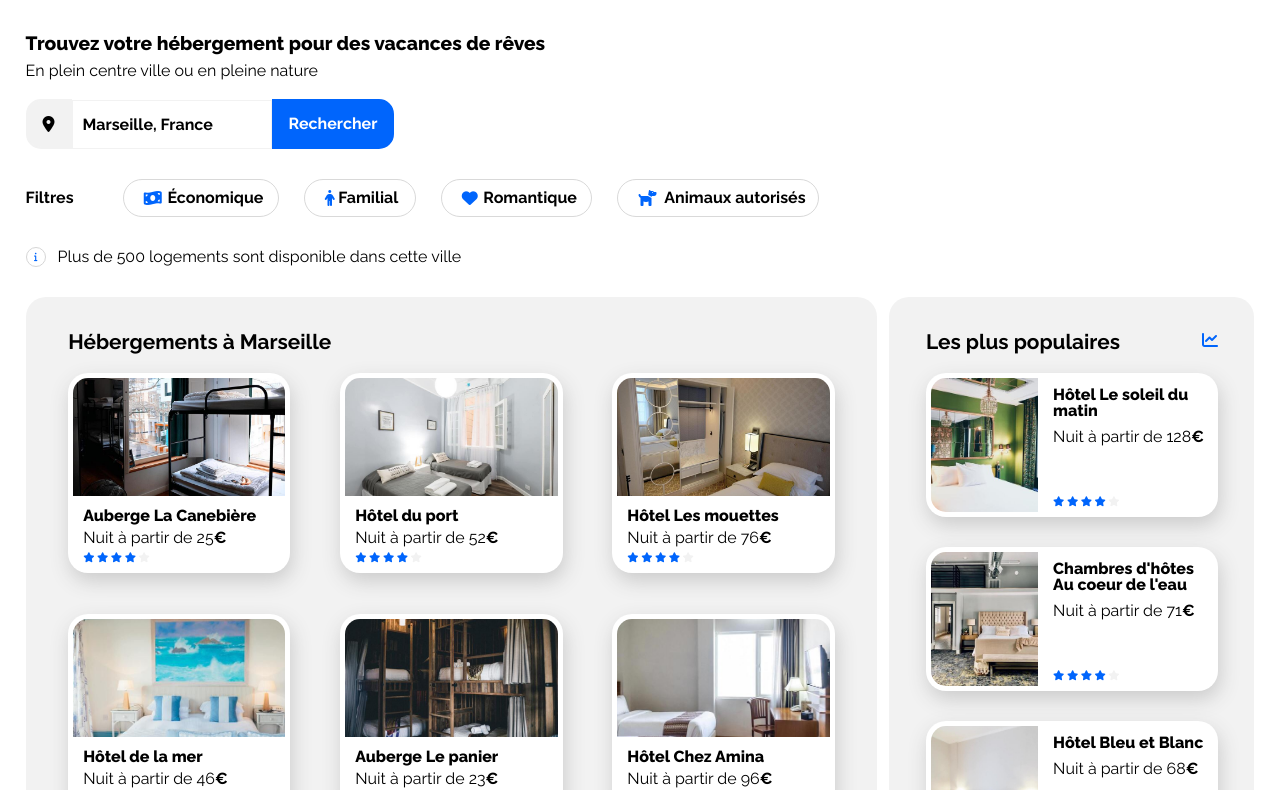
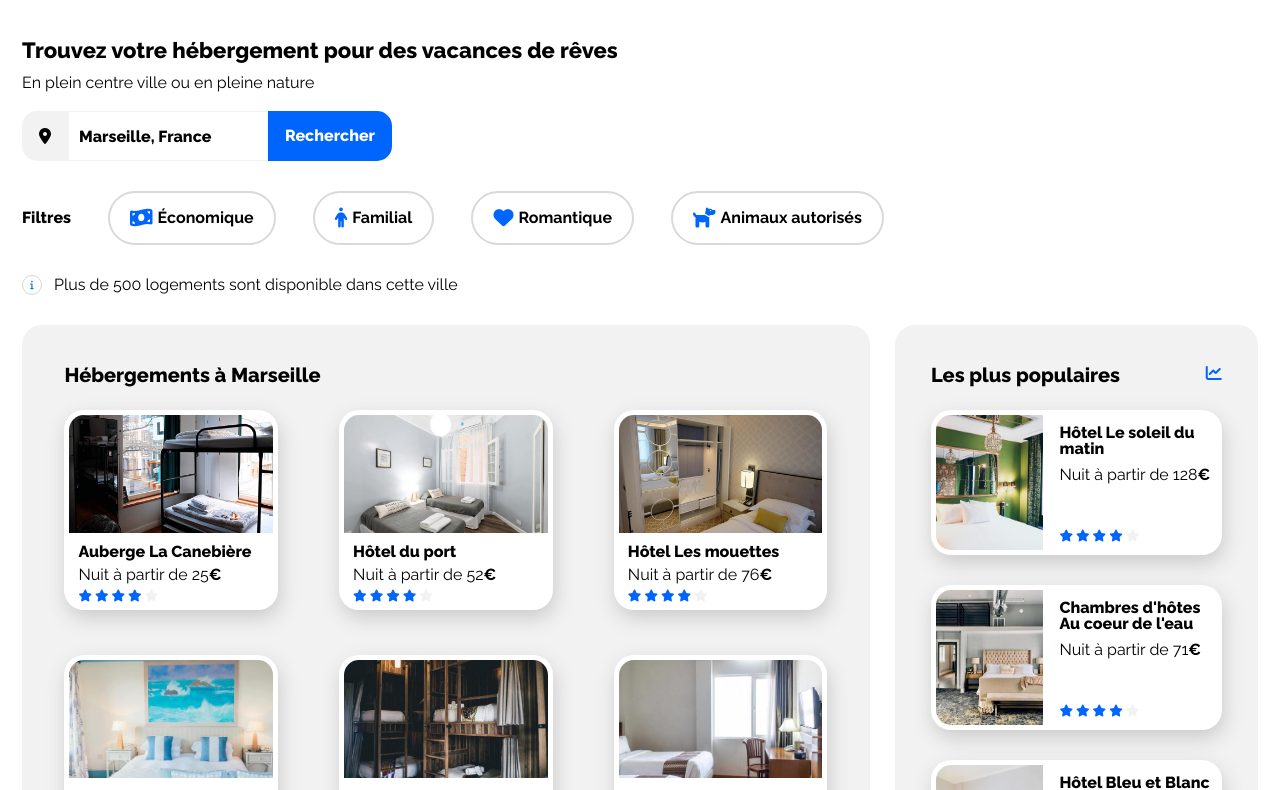
Before and after one commit to Neordan/projet-Booki, a plain HTML site: page index.html in a window 1280 px wide. Shown: the part 65-855 px from the top of the page. Drawn offline with Linux system fonts and the light colour scheme.

Commit message:
Optimisation du HTML & CSS

```diff
--- a/index.html
+++ b/index.html
@@ -24,9 +24,7 @@
     <!----------------------- Header -------------------------->
 
     <header>
-        <div class="img">
             <img src="/assets/img/logo/Booki.png" alt="Booki">
-        </div>
         <nav>
             <a href="#second-container">hébergements</a>
             <a href="#third-container">activités</a>
@@ -52,26 +50,23 @@
 
             <div class="filter">
                 <p>Filtres</p>
-                <div class="filter-group">
-                    <div class="btn-filter economic">
+
+                    <div class="btn-filter">
                         <i class="fa-solid fa-money-bill-wave"></i>
                         <p>Économique</p>
                     </div>
-                    <div class="btn-filter family">
+                    <div class="btn-filter">
                         <i class="fa-solid fa-person"></i>
-                        <div class="icon-p">
                             <p>Familial</p>
-                        </div>
                     </div>
-                    <div class="btn-filter romantic">
+                    <div class="btn-filter">
                         <i class="fa-solid fa-heart"></i>
                         <p>Romantique</p>
                     </div>
-                    <div class="btn-filter animals">
+                    <div class="btn-filter">
                         <i class="fa-solid fa-dog"></i>
                         <p>Animaux autorisés</p>
                     </div>
-                </div>
             </div>
 
             <!---------------------- Phrase informative --------------------->
@@ -84,22 +79,22 @@
             </div>
         </section>
 
-        <!---------------------- Section hébergement --------------------->
+        <!---------------------- Section hébergement/populaire --------------------->
 
         <section id="second-container">
-            <div class="home">
+            <div class="hebergement">
                 <h2>Hébergements à Marseille</h2>
-                <div class="cards-home">
+                <div class="cards-hebergement">
 
                     <!---------------------- Carte hébergement --------------------->
-                    <a href="" class="card-home">
+                    <a href="#" class="card-hebergement">
 
-                        <img class="img-home"
+                        <img
                             src="./assets/img/hébergements/4_small/marcus-loke-WQJvWU_HZFo-unsplash.jpg"
                             alt="Auberge La Canebière">
-                        <div class="info-home">
+                        <div class="info-hebergement">
                             <h3>Auberge La Canebière</h3>
-                            <p class="night">Nuit à partir de 25<span>€</span></p>
+                            <p>Nuit à partir de 25<span>€</span></p>
                             <div class="stars">
                                 <i class="fa-solid fa-star"></i>
                                 <i class="fa-solid fa-star"></i>
@@ -112,13 +107,13 @@
 
                     <!---------------------- Carte hébergement --------------------->
 
-                    <a href="" class="card-home">
-                        <img class="img-home"
+                    <a href="#" class="card-hebergement">
+                        <img
                             src="./assets/img/hébergements/4_small/fred-kleber-gTbaxaVLvsg-unsplash.jpg"
                             alt="Hôtel du port">
-                        <div class="info-home">
+                        <div class="info-hebergement">
                             <h3>Hôtel du port</h3>
-                            <p class="night">Nuit à partir de 52<span>€</span></p>
+                            <p>Nuit à partir de 52<span>€</span></p>
                             <div class="stars">
                                 <i class="fa-solid f-xs fa-star"></i>
                                 <i class="fa-solid fa-star"></i>
@@ -131,13 +126,13 @@
 
                     <!---------------------- Carte hébergement --------------------->
 
-                    <a href="" class="card-home">
-                        <img class="img-home"
+                    <a href="#" class="card-hebergement">
+                        <img
                             src="./assets/img/hébergements/4_small/reisetopia-B8WIgxA_PFU-unsplash.jpg"
                             alt="Hôtel Les mouettes">
-                        <div class="info-home">
+                        <div class="info-hebergement">
                             <h3>Hôtel Les mouettes</h3>
-                            <p class="night">Nuit à partir de 76<span>€</span></p>
+                            <p>Nuit à partir de 76<span>€</span></p>
                             <div class="stars">
                                 <i class="fa-solid fa-star"></i>
                                 <i class="fa-solid fa-star"></i>
@@ -150,13 +145,13 @@
 
                     <!---------------------- Carte hébergement --------------------->
 
-                    <a href="" class="card-home">
-                        <img class="img-home"
+                    <a href="#" class="card-hebergement">
+                        <img
                             src="./assets/img/hébergements/4_small/annie-spratt-Eg1qcIitAuA-unsplash.jpg"
                             alt="Hôtel de la mer">
-                        <div class="info-home">
+                        <div class="info-hebergement">
                             <h3>Hôtel de la mer</h3>
-                            <p class="night">Nuit à partir de 46<span>€</span></p>
+                            <p>Nuit à partir de 46<span>€</span></p>
                             <div class="stars">
                                 <i class="fa-solid fa-star"></i>
                                 <i class="fa-solid fa-star"></i>
@@ -169,11 +164,11 @@
 
                     <!---------------------- Carte hébergement --------------------->
 
-                    <a href="" class="card-home">
-                        <img class="img-home"
+                    <a href="#" class="card-hebergement">
+                        <img
                             src="./assets/img/hébergements/4_small/nicate-lee-kT-ZyaiwBe0-unsplash.jpg"
                             alt="Auberge Le panier">
-                        <div class="info-home">
+                        <div class="info-hebergement">
                             <h3>Auberge Le panier</h3>
                             <p class="night">Nuit à partir de 23<span>€</span></p>
                             <div class="stars">
@@ -188,13 +183,13 @@
 
                     <!---------------------- Carte hébergement --------------------->
 
-                    <a href="" class="card-home">
-                        <img class="img-home"
+                    <a href="#" class="card-hebergement">
+                        <img
                             src="./assets/img/hébergements/4_small/febrian-zakaria-M6S1WvfW68A-unsplash.jpg"
                             alt="Hôtel Chez Amina">
-                        <div class="info-home">
+                        <div class="info-hebergement">
                             <h3>Hôtel Chez Amina</h3>
-                            <p class="night">Nuit à partir de 96<span>€</span></p>
+                            <p>Nuit à partir de 96<span>€</span></p>
                             <div class="stars">
                                 <i class="fa-solid fa-star"></i>
                                 <i class="fa-solid fa-star"></i>
@@ -295,8 +290,8 @@
 
                 <!---------------------- Carte activité --------------------->
 
-                <a href="" class="card-activity">
-                    <img class="img-act" src="./assets/img/activites/4_small/reno-laithienne-QUgJhdY5Fyk-unsplash.jpg"
+                <a href="#" class="card-activity">
+                    <img src="./assets/img/activites/4_small/reno-laithienne-QUgJhdY5Fyk-unsplash.jpg"
                         alt="Vieux-Port">
                     <div class="city">
                         <h3>Vieux-Port</h3>
@@ -305,8 +300,8 @@
 
                 <!---------------------- Carte activité --------------------->
 
-                <a href="" class="card-activity">
-                    <img class="img-act" src="./assets/img/activites/4_small/paul-hermann-QFTrLdQIRhI-unsplash.jpg"
+                <a href="#" class="card-activity">
+                    <img src="./assets/img/activites/4_small/paul-hermann-QFTrLdQIRhI-unsplash.jpg"
                         alt="Fort de Pomègues">
                     <div class="city">
                         <h3>Fort de Pomègues</h3>
@@ -315,8 +310,8 @@
 
                 <!---------------------- Carte activité --------------------->
 
-                <a href="" class="card-activity">
-                    <img class="img-act"
+                <a href="#" class="card-activity">
+                    <img
                         src="./assets/img/activites/4_small/kilyan-sockalingum-NR8-cBCN3aI-unsplash.jpg"
                         alt="Parc national des Calanques">
                     <div class="city">
@@ -326,8 +321,8 @@
 
                 <!------------------------ Carte activité ----------------------->
 
-                <a href="" class="card-activity">
-                    <img class="img-act" src="./assets/img/activites/4_small/florian-wehde-xW9e8gdotxI-unsplash.jpg"
+                <a href="#" class="card-activity">
+                    <img src="./assets/img/activites/4_small/florian-wehde-xW9e8gdotxI-unsplash.jpg"
                         alt="Notre-Dame-de-la-Garde">
                     <div class="city">
                         <h3>Notre-Dame-de-la-Garde</h3>
@@ -341,7 +336,7 @@
 
     <footer>
         <div class="about">
-            <h4>À propos</h4>
+            <h3>À propos</h3>
             <ul>
                 <li>Fonctionnement du site</li>
                 <li>Conditions générales</li>
@@ -349,14 +344,14 @@
             </ul>
         </div>
         <div class="accomodation">
-            <h4>Nos hébergements</h4>
+            <h3>Nos hébergements</h3>
             <ul>
                 <li>Charte qualité</li>
                 <li>Prososer votre hôtel</li>
             </ul>
         </div>
         <div class="assistance">
-            <h4>Assistance</h4>
+            <h3>Assistance</h3>
             <ul>
                 <li>Centre d'aide</li>
                 <li>Nous contacter</li>
--- a/style.css
+++ b/style.css
@@ -8,23 +8,10 @@
 
 body {
   font-family: 'Raleway', sans-serif;
-  display: flex;
-  flex-direction: column;
-  justify-content: space-between;
-  padding: 0 2%;
+  padding: 0 22px;
   margin: auto;
   max-width: 1400px;
   color: black;
-}
-
-
-p {
-  margin: 0;
-  padding: 0;
-}
-
-img {
-  object-fit: cover;
 }
 
 a {
@@ -32,10 +19,17 @@ a {
   color: black;
 }
 
+img {
+  object-fit: cover;
+}
+
 span {
   font-weight: 700;
 }
 
+h3 {
+  font-weight: 700;
+}
 /* ---------------- CSS du header ------------------- */
 
 header {
@@ -45,23 +39,20 @@ header {
   text-align: center;
 }
 
-.img img {
+header img {
   width: 60px;
 }
 
 nav {
   display: flex;
-  justify-content: center;
   width: 300px;
 }
 
 nav > a {
   flex-basis: 50%;
   text-transform: capitalize;
-  text-decoration: none;
-  border-top: 3px solid #fff;
-  color: black;
-  padding: 30px 20px;
+  border-top: 3px solid transparent;
+  padding: 30px 0;
 }
 
 nav > a:hover {
@@ -73,12 +64,8 @@ nav > a:hover {
 
 h1 {
   font-weight: 800;
-  font-size: 1.2rem;
-  margin: 20px 0 10px 0;
-}
-
-h2 {
-  font-weight: 800;
+  font-size: 22px;
+  margin: 25px 0 14px 0;
 }
 
 /* -------------------- CSS barre de recherche ----------------- */
@@ -87,10 +74,9 @@ form {
   display: flex;
   align-items: center;
   margin: 20px 0 30px 0;
-  width: 100%;
 }
 
-.locate {
+form i:first-child {
   padding: 15px;
   border: 2px solid var(--color-primary);
   border-radius: 15px 0 0 15px;
@@ -100,7 +86,7 @@ form {
 
 input {
   width: 200px;
-  height: 49px;
+  height: 50px;
   padding: 10px;
   border: 1px solid var(--color-primary);
 }
@@ -109,7 +95,9 @@ input {
 
 input::placeholder {
   color: black;
-  font-weight: 700;
+  font-weight: 800;
+  /* pour la compatibilité avec firefox */
+  opacity: 1;
 }
 
 input:focus {
@@ -118,7 +106,7 @@ input:focus {
 }
 
 button {
-  font-weight: 700;
+  font-weight: 800;
   padding: 15px;
   border: 2px solid var(--color-secondary);
   border-radius: 0 15px 15px 0;
@@ -139,25 +127,22 @@ form i.search {
 
 .filter {
   display: flex;
-  width: 100%;
-  gap: 4%;
+  align-items: center;
+  gap: 3%;
 }
 
-.filter-group {
-  display: flex;
-  flex-wrap: wrap;
-  align-content: space-between;
-  gap: 25px;
-  width: 100%;
+.filter p:first-child {
+  font-weight: 800;
 }
 
 .btn-filter {
   display: flex;
   align-items: center;
-  gap: 5%;
-  padding: 10px 20px;
-  border: 1px solid #d9d9d9;
+  gap: 5px;
+  padding: 15px 20px;
+  border: 2px solid #d9d9d9;
   border-radius: 30px;
+  /* la sélection du texte est impossible */
   user-select: none;
   cursor: pointer;
 }
@@ -166,15 +151,14 @@ form i.search {
   background: var(--color-thirty);
 }
 
-.filter p {
-  display: flex;
-  align-items: center;
+.btn-filter p {
   font-weight: 700;
+  /* Les mots ne passent pas à la ligne même s'il n'a pas de place */
   white-space: nowrap;
 }
 
-.filter .btn-filter i {
-  font-size: 100%;
+.btn-filter i {
+  font-size: 20px;
 }
 
 /* ---------- CSS de la phrase info ------------- */
@@ -190,6 +174,7 @@ form i.search {
   display: flex;
   justify-content: center;
   align-items: center;
+  /* éviter que le block se déforme et reste proportionnel */
   flex-shrink: 0;
   width: 20px;
   height: 20px;
@@ -212,135 +197,112 @@ i {
 }
 
 .stars {
-  font-size: 10px;
-}
-
-.img {
-  object-fit: cover;
+  font-size: 12px;
 }
 
 /* ---------- CSS section hébergements ----------- */
 
 #second-container {
   display: flex;
-  justify-content: space-between;
-  gap: 1%;
+  gap: 2%;
   margin-bottom: 50px;
-
 }
 
-.home,
+  h2, h3 {
+    font-weight: 800;
+  }
+
+.hebergement,
 article {
+  display: flex;
+  flex-direction: column;
+  align-items: center;
+  gap: 10px;
   background: var(--color-primary);
   border-radius: 20px;
   padding: 25px 0;
 }
 
-.home {
-  display: flex;
-  flex-direction: column;
-  align-items: center;
-  gap: 10px;
+.hebergement {
   flex-basis: 70%;
+  min-width: 660px;
 }
 
-.home h2,
+.hebergement h2,
 .more {
   width: 90%;
-  margin: 10px auto;
+  margin: 15px auto;
 }
 
 h2 {
   width: 90%;
-  font-size: 1.3rem;
-  font-weight: 700;
+  font-size: 20px;
 }
 
-
-.cards-home {
+.cards-hebergement {
   display: flex;
   justify-content: space-between;
+  align-content: space-between;
   flex-wrap: wrap;
   width: 90%;
-  margin: 0 10%;
-  flex-basis: 83%;
-  row-gap: 6%;
+  flex-basis: 80%;
 }
 
-.card-home {
-  width: 29%;
+.card-hebergement {
+  width: 28%;
+  min-width: 198px;
   height: 200px;
-  min-width: 195px;
   padding: 5px;
   border-radius: 20px;
   background-color: #fff;
   box-shadow: 2px 8px 20px #cbcbcb;
 }
 
-.img-home {
+.card-hebergement img {
   width: 100%;
   height: 62%;
   border-radius: 15px 15px 0 0;
 }
 
-.info-home {
-  margin-left: 10px;
+.info-hebergement {
   display: flex;
   flex-direction: column;
-  gap: 6px;
+  margin: 8px 0 0 9px;
+  gap: 7px;
 }
 
-.info-home h3,
-.card-pop h3 {
-  margin-top: 9px;
-  font-weight: 800;
-}
-
-
 .more {
-  font-size: 1.1rem;
+  font-size: 20px;
   font-weight: 700;
-}
-
-.more,
-.home h2 {
-  flex-grow: 10%;
 }
 
 /* ---------- CSS articles populaires ----------- */
 
 article {
-  display: flex;
-  flex-direction: column;
-  justify-content: center;
-  align-items: center;
-  gap: 10px;
   width: 30%;
 }
 
 .title-pop {
   display: flex;
   justify-content: space-between;
-}
+  width: 80%;
+  margin: 15px auto;
 
-.title-pop,
-.cards-pop {
-  width: 80%;
-  margin: 10px auto;
 }
 
 .cards-pop {
   display: flex;
   flex-direction: column;
+  width: 80%;
+  margin: 0 auto 10px auto;
   gap: 30px;
-  margin-top: 0;
 }
 
 .card-pop {
   display: flex;
-  height: 144px;
+  height: 145px;
   min-width: 180px;
-  gap: 15px;
+  gap: 6%;
   padding: 5px;
   border-radius: 20px;
   background: #fff;
@@ -355,7 +317,7 @@ article {
 .info-pop {
   display: flex;
   flex-direction: column;
-  margin: 0 5px 5px 0;
+  margin: 10px 0px 8px 0;
 }
 
 .price {
@@ -384,7 +346,7 @@ article {
   box-shadow: 2px 8px 20px #cbcbcb;
 }
 
-.img-act {
+.card-activity img {
   width: 100%;
   height: 88%;
   border-radius: 20px 20px 0 0;
@@ -394,12 +356,9 @@ article {
   display: flex;
   align-items: center;
   height: 12%;
-  padding: 3px 20px 5px 20px;
+  padding: 0 20px;
 }
 
-.card-activity h3 {
-  font-weight: 700;
-}
 
 /* ---------------- CSS du footer ---------------- */
 
@@ -410,8 +369,7 @@ footer {
   background: var(--color-primary);
 }
 
-h4 {
-  font-weight: 800;
+footer h3 {
   padding-bottom: 15px;
 }
 
@@ -424,7 +382,7 @@ li {
 @media screen and (max-width: 992px) {
 
   /* ---------- responsive filtre ---------- */
-  .filter, .filter-group {
+  .filter {
     gap: 2%;
   }
 
@@ -442,13 +400,12 @@ li {
 
   }
 
-  .cards-home {
+  .cards-hebergement {
   width: 90%;
-  padding: 0;
-  gap: 30px;
+  row-gap: 55px;
   }
 
-  .info-home {
+  .info-hebergement {
     margin: 0 5px 0 5px;
   }
 
@@ -486,7 +443,7 @@ li {
     margin: 10px 0 0 5px;
   }
 
-  .img-act {
+  .card-activity img {
     height: 80%;
   }
 
@@ -505,19 +462,15 @@ li {
 
 @media screen and (max-width: 768px) {
   body {
-    padding: 0;
+    padding: 20px 0 0 0;
+
   }
 
   /* -------Responsive header ---------- */
 
   header {
-    display: block;
-  }
-
-  .img {
     display: flex;
-    justify-content: center;
-    margin: 20px 0;
+    flex-direction: column;
   }
 
   nav {
@@ -566,6 +519,7 @@ li {
   }
 
   form i.search {
+    /* réapparition de la loupe */
     display: block;
     text-align: center;
     width: 60px;
@@ -574,25 +528,31 @@ li {
   /* -------Responsive Filtres ---------- */
 
   .filter {
-    display: flex;
-    flex-direction: column;
+    flex-wrap: wrap;
+    width: 90%;
+    margin: auto;
     gap: 20px;
   }
 
-  .filter-group {
-    justify-content: space-between;
-    gap: 15px;
+  /* premier p enfant */
+  .filter p:first-child {
+    width: 100%;
+  }
+
+  .btn-filter {
+    width: 45%;
     font-size: 14px;
   }
 
-  .btn-filter {
-    gap: 3%;
-    width: 47%;
-    justify-content: start;
+  .btn-filter p {
+    /* Le texte se cache quand la div commmence a etre plus petit que lui */
+    overflow: hidden;
   }
 
-  .filter-group p {
-    overflow: hidden;
+  /* ------- Info ---------- */
+
+  .p-info {
+    margin: 40px 0;
   }
 
   /* -------Responsive second container ---------- */
@@ -604,49 +564,59 @@ li {
   }
 
   article {
-    border-radius: 0%;
+    border-radius: 0;
   }
 
-  .home {
+  .hebergement {
     background: none;
     padding: 0 0;
   }
 
-  .cards-home,
+  .cards-hebergement,
   .cards-pop,
-  .cards-activity,
-  #third-container h2 {
+  .cards-activity {
     display: flex;
     flex-direction: column;
     width: 90%;
     margin: 0 auto;
   }
 
-  .cards-home {
-    justify-content: center;
-    flex-wrap: nowrap;
-  }
-
-  .card-home,
+  .card-hebergement,
   .card-pop,
   .card-activity {
     width: 100%;
+  }
+
+  .cards-hebergement {
+    justify-content: center;
+    flex-wrap: nowrap;
+    row-gap: 20px;
+  }
+
+  .info-hebergement {
+    margin: 8px 0 0 10px;
   }
 
   .cards-pop {
     margin: 10px 0;
   }
 
+  .more {
+    display: none;
+  }
+
   .cards-activity {
     margin: 30px auto;
     gap: 30px;
   }
+
   .card-activity {
     height: 200px;
   }
 
-  .more {
-    display: none;
+  #third-container h2 {
+    width: 90%;
+    margin: auto;
   }
 
   /* -------Responsive footer ---------- */
```
